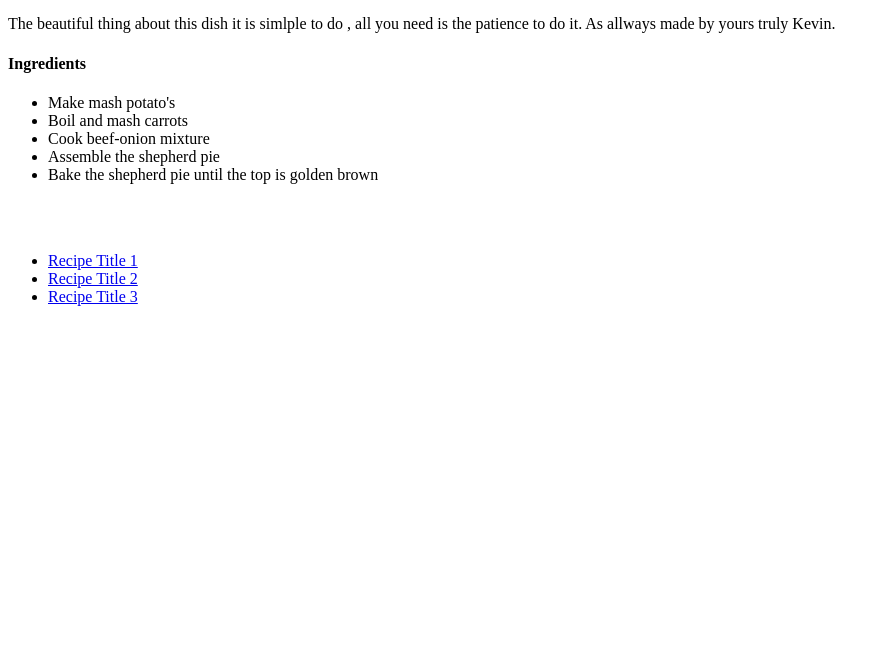
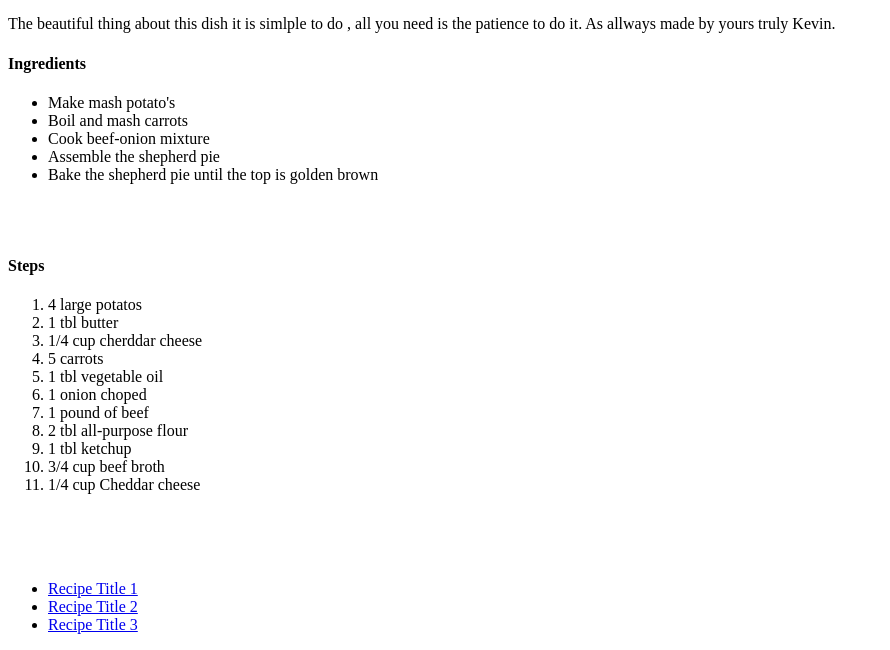
Before and after one commit to newby3010/odin-recipes, a plain HTML site: page recipes/shepherdpie.html in a window 1280 px wide. Shown: the part 428-1078 px from the top of the page, without its empty margins (0-890 px from the left). Before the commit the page ends 800 px from the top, so only its background shows below. Drawn offline with Linux system fonts and the light colour scheme.

Commit message:
steps added

```diff
--- a/recipes/shepherdpie.html
+++ b/recipes/shepherdpie.html
@@ -37,6 +37,33 @@
 
    </ul><br><br>
 
+   <h4>Steps</h4>
+
+   <ol>
+
+    <li>4 large potatos</li>
+
+    <li>1 tbl butter</li>
+
+    <li>1/4 cup cherddar cheese</li>
+
+    <li>5 carrots</li>
+
+    <li>1 tbl vegetable oil</li>
+
+    <li>1 onion choped</li>
+
+    <li>1 pound of beef</li>
+
+    <li>2 tbl all-purpose flour</li>
+
+    <li>1 tbl ketchup</li>
+
+    <li>3/4 cup beef broth</li>
+
+    <li>1/4 cup Cheddar cheese</li>
+
+   </ol><br><br><br>
 
    <ul>
 
```
